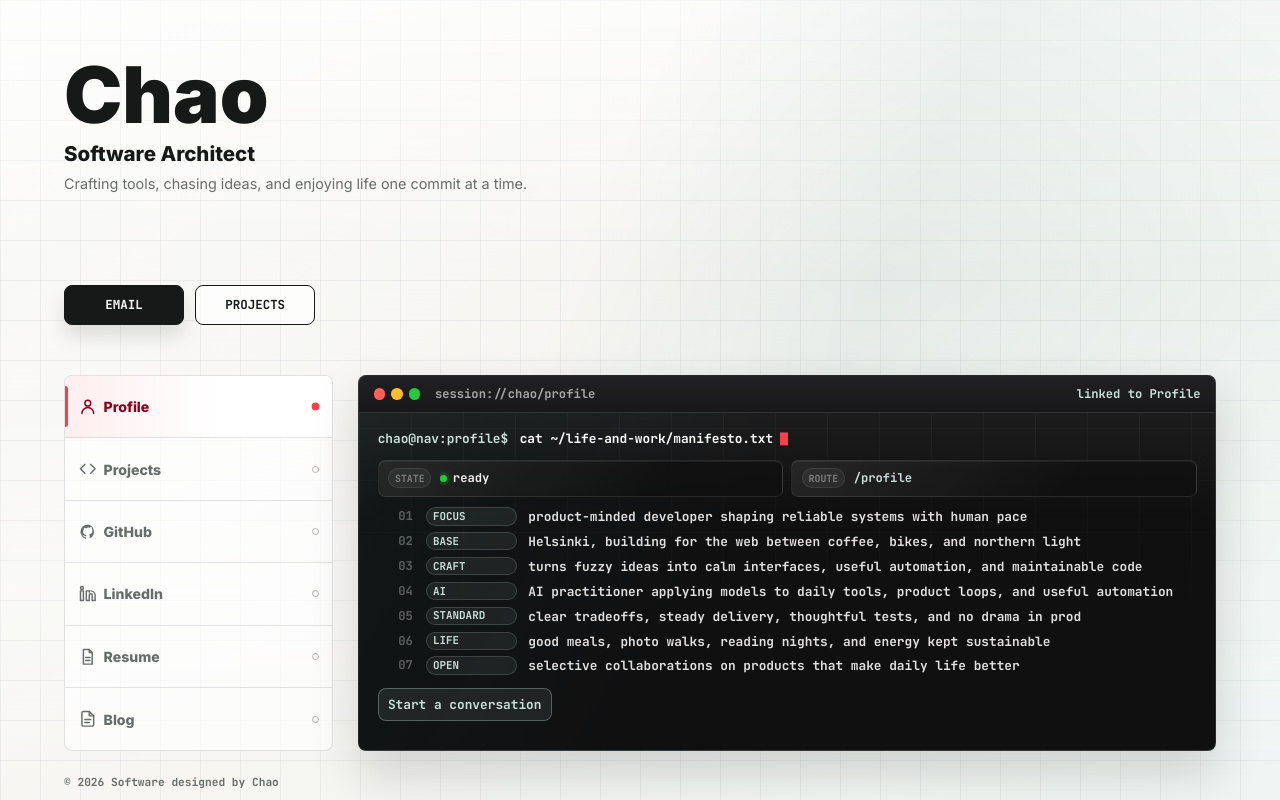
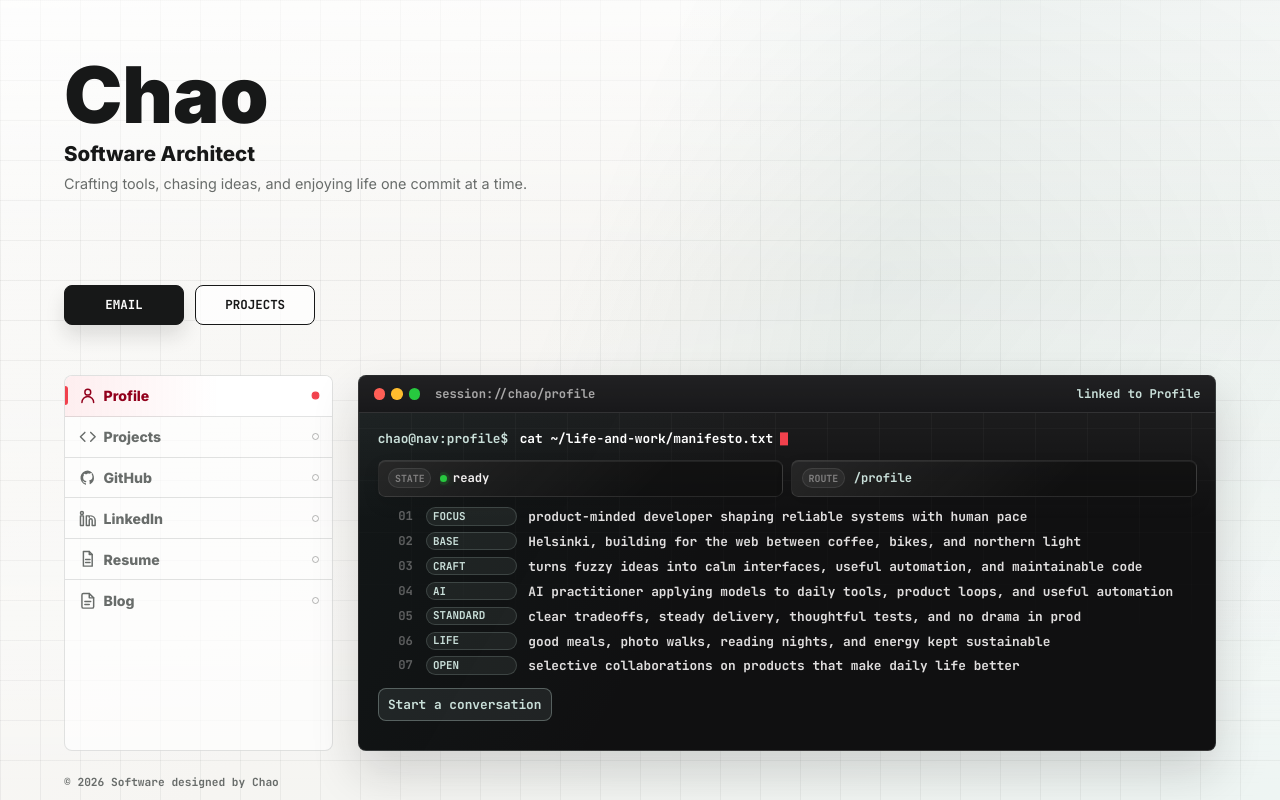
Before and after one commit to rootSunc/chaoNav, a React (Vite) app: page / in a window 1280 px wide. Built offline with nearby package versions, Linux system fonts and the light colour scheme.

Commit message:
style(home): stop stretching primary nav tabs to terminal height
Keep destination tabs at a natural fixed height and let the remaining sidebar space stay empty instead of spreading tabs apart.

```diff
--- a/src/styles.css
+++ b/src/styles.css
@@ -612,7 +612,8 @@ button:focus-visible {
 
 .primary-tabs {
   display: grid;
-  grid-template-rows: repeat(6, minmax(0, 1fr));
+  grid-auto-rows: auto;
+  align-content: start;
   height: 100%;
   min-height: 0;
   overflow: hidden;
```
